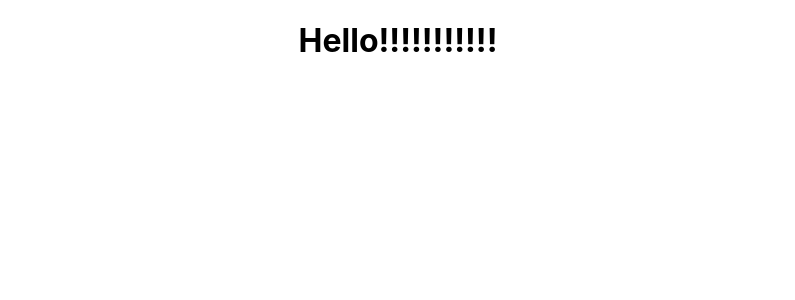
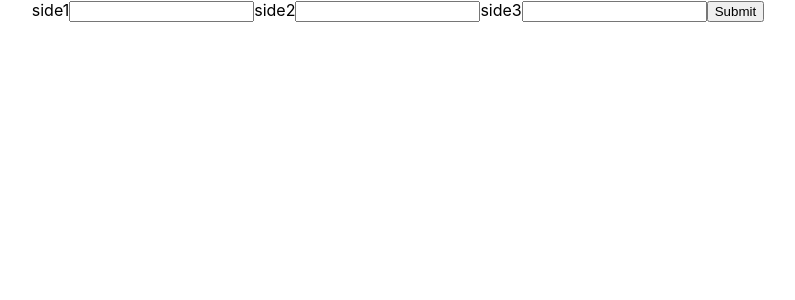
Before and after one commit to npartovi/tradeshift, a React (Create React App) app: page / in a window 1280 px wide. Shown: the top 300 px of the page, without its empty margins (242-1037 px from the left). Built offline with nearby package versions, Linux system fonts and the light colour scheme.

Commit message:
input done

```diff
--- a/src/App.js
+++ b/src/App.js
@@ -2,10 +2,41 @@ import React, { Component } from 'react';
 import './App.css';
 
 class App extends Component {
+  constructor(props){
+    super(props)
+
+    this.state = {
+      side1: null,
+      side2: null,
+      side3: null
+    }
+  }
+
+  onChange = (field) => {
+    return (e) => {
+      this.setState({[field]: e.target.value})
+    }
+  }
+
+  handleSubmit = (e) => {
+    e.preventDefault()
+    console.log(this.state)
+  }
+
+
+
   render() {
     return (
       <div className="App">
-        <h1>Hello!!!!!!!!!!!</h1>
+        <form onSubmit={this.handleSubmit}>
+          <label>side1</label>
+            <input onChange={this.onChange("side1")} type="text" />
+          <label>side2</label>
+            <input onChange={this.onChange("side2")} type="text" />
+          <label>side3</label>
+            <input onChange={this.onChange("side3")} type="text" />
+          <button type="submit">Submit</button>
+        </form>
       </div>
     );
   }
```
